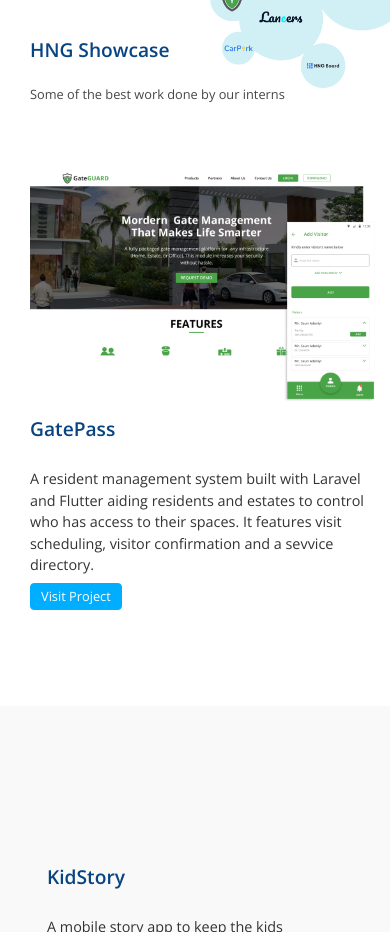
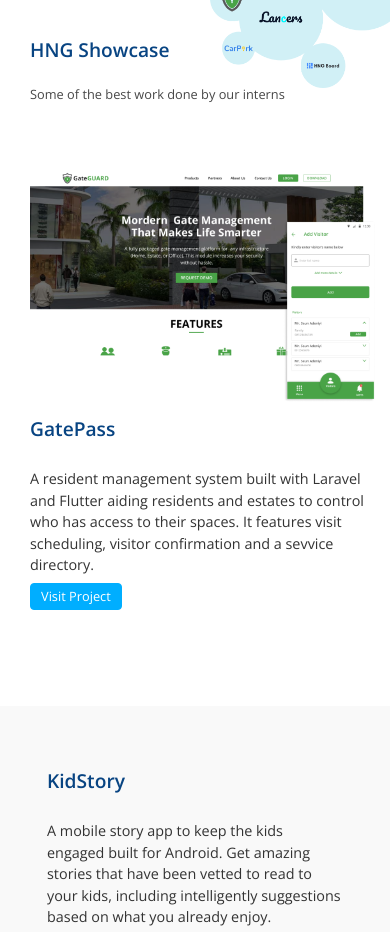
Before and after one commit to franeldev/showcase-page, a plain HTML site: page index.html in a window 390 px wide. Shown: the part 67-999 px from the top of the page. Drawn offline with nearby package versions, Linux system fonts and the light colour scheme.

Commit message:
the updates

```diff
--- a/index.html
+++ b/index.html
@@ -90,7 +90,7 @@
             <div class="col-xs-12 col-sm-12 col-md-6">
                 <div class="row">
                     <div class="col-md-12">
-                        <h2 class="pb-1 pt-5 mt-5">KidStory</h2>
+                        <h2 class="pb-1 pt-3 mt-3">KidStory</h2>
                         <p>A mobile story app to keep the kids engaged built for Android. Get amazing stories that have been vetted to read to your kids, including intelligently suggestions based on what you already enjoy.</p>
                             <a href="https://kidstories.app/" class="text-left btn btn-primary">Visit Project</a>
                     </div>
--- a/styles/showcasePage.css
+++ b/styles/showcasePage.css
@@ -355,6 +355,11 @@ div.social.padding a img {
 {
   margin-left: 0;
 }
+.pb-1.pt-3.mt-3
+{
+  margin-top: 0 !important;
+  padding-top: 0 !important;
+}
 @media screen and (max-width: 600px){
 footer .row.padding.hng {
     padding: 0rem 2rem;
```
